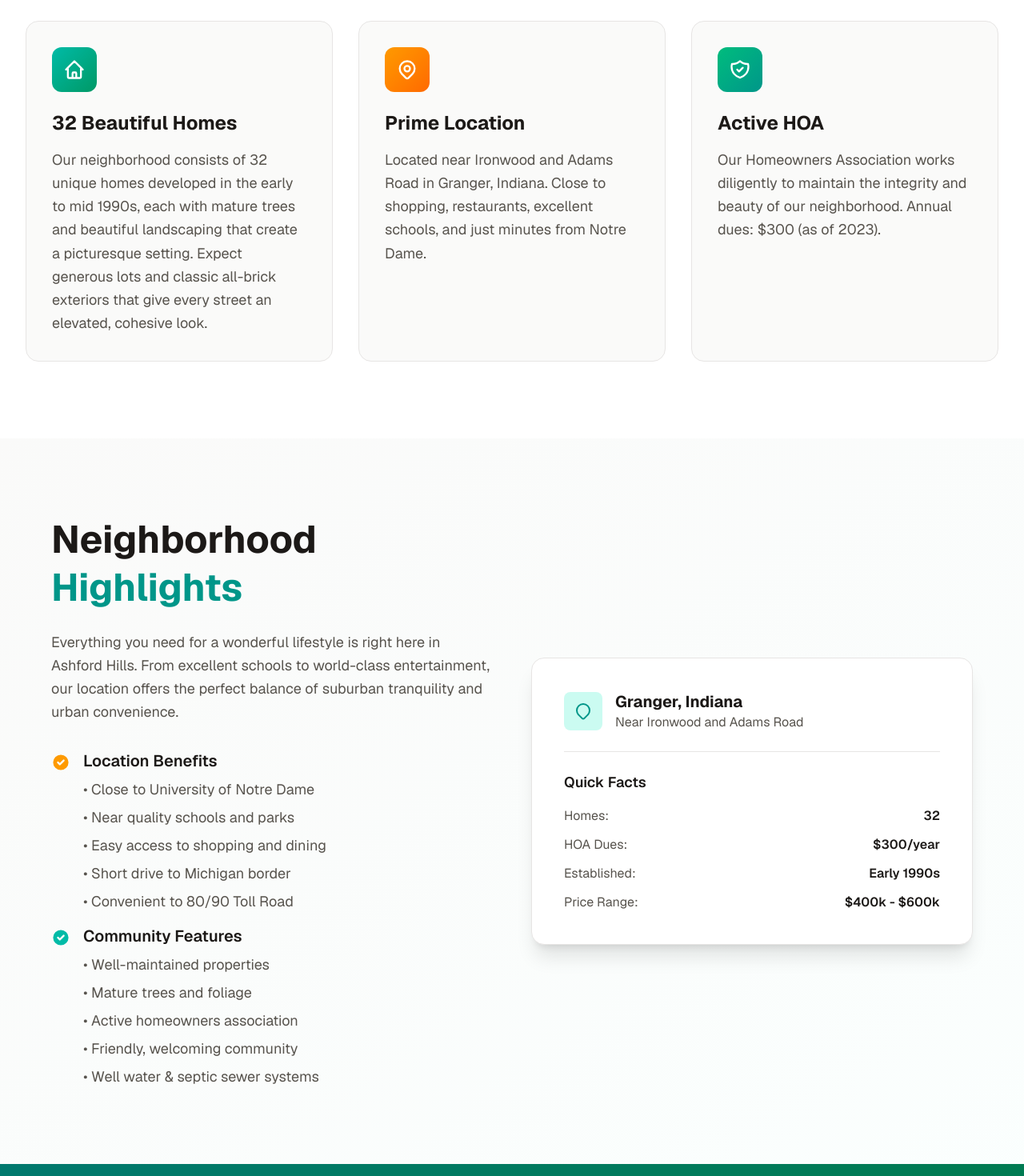
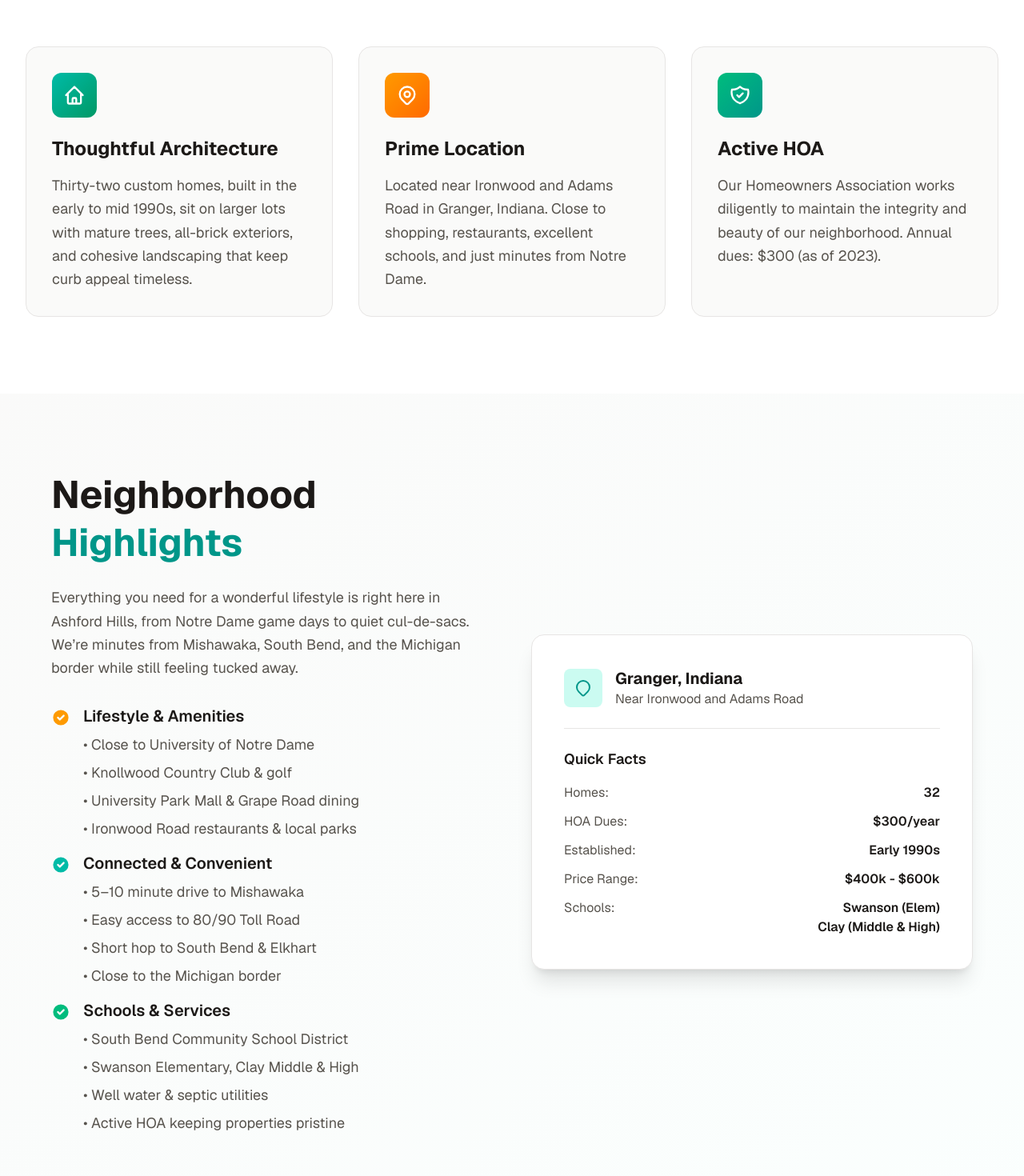
Before and after one commit to kfkkail/ashford-hills, a Next.js app: page / in a window 1280 px wide. Shown: the part 1140-2610 px from the top of the page at 80% size. Built offline with nearby package versions, Linux system fonts and the light colour scheme.

Commit message:
Checkpoint before follow-up message
Co-authored-by: kail.keusch <kail.keusch@trellisconnect.com>

```diff
--- a/app/page.tsx
+++ b/app/page.tsx
@@ -79,7 +79,7 @@ export default function Home() {
               Why Choose <span className="text-teal-600">Ashford Hills</span>?
             </h2>
             <p className="text-xl text-stone-600 max-w-2xl mx-auto leading-relaxed">
-              Discover what makes our neighborhood a special place to call home
+              Part of the Knollwood community in Granger, Ashford Hills pairs quiet streets with easy access to everything nearby.
             </p>
           </div>
 
@@ -90,12 +90,9 @@ export default function Home() {
                   <path strokeLinecap="round" strokeLinejoin="round" strokeWidth={2} d="M3 12l2-2m0 0l7-7 7 7M5 10v10a1 1 0 001 1h3m10-11l2 2m-2-2v10a1 1 0 01-1 1h-3m-6 0a1 1 0 001-1v-4a1 1 0 011-1h2a1 1 0 011 1v4a1 1 0 001 1m-6 0h6" />
                 </svg>
               </div>
-              <h3 className="text-[1.5rem] font-bold mb-4 text-stone-900 leading-tight">32 Beautiful Homes</h3>
+              <h3 className="text-[1.5rem] font-bold mb-4 text-stone-900 leading-tight">Thoughtful Architecture</h3>
               <p className="text-[1.125rem] text-stone-600 leading-relaxed">
-                Our neighborhood consists of 32 unique homes developed in the early to mid 1990s,
-                each with mature trees and beautiful landscaping that create a picturesque setting.
-                Expect generous lots and classic all-brick exteriors that give every street an elevated,
-                cohesive look.
+                Thirty-two custom homes, built in the early to mid 1990s, sit on larger lots with mature trees, all-brick exteriors, and cohesive landscaping that keep curb appeal timeless.
               </p>
             </div>
 
@@ -139,9 +136,7 @@ export default function Home() {
                 Neighborhood <span className="text-teal-600">Highlights</span>
               </h2>
               <p className="text-[1.125rem] text-stone-600 mb-8 leading-relaxed">
-                Everything you need for a wonderful lifestyle is right here in Ashford Hills.
-                From excellent schools to world-class entertainment, our location offers the perfect
-                balance of suburban tranquility and urban convenience.
+                Everything you need for a wonderful lifestyle is right here in Ashford Hills, from Notre Dame game days to quiet cul-de-sacs. We’re minutes from Mishawaka, South Bend, and the Michigan border while still feeling tucked away.
               </p>
               <div className="space-y-4">
                 <div className="flex items-start gap-4">
@@ -149,13 +144,12 @@ export default function Home() {
                     <path fillRule="evenodd" d="M10 18a8 8 0 100-16 8 8 0 000 16zm3.707-9.293a1 1 0 00-1.414-1.414L9 10.586 7.707 9.293a1 1 0 00-1.414 1.414l2 2a1 1 0 001.414 0l4-4z" clipRule="evenodd" />
                   </svg>
                   <div>
-                    <h3 className="text-xl font-semibold mb-2 text-stone-900">Location Benefits</h3>
+                    <h3 className="text-xl font-semibold mb-2 text-stone-900">Lifestyle & Amenities</h3>
                     <ul className="space-y-2 text-[1.125rem] text-stone-600">
                       <li>• Close to University of Notre Dame</li>
-                      <li>• Near quality schools and parks</li>
-                      <li>• Easy access to shopping and dining</li>
-                      <li>• Short drive to Michigan border</li>
-                      <li>• Convenient to 80/90 Toll Road</li>
+                      <li>• Knollwood Country Club & golf</li>
+                      <li>• University Park Mall & Grape Road dining</li>
+                      <li>• Ironwood Road restaurants & local parks</li>
                     </ul>
                   </div>
                 </div>
@@ -164,13 +158,26 @@ export default function Home() {
                     <path fillRule="evenodd" d="M10 18a8 8 0 100-16 8 8 0 000 16zm3.707-9.293a1 1 0 00-1.414-1.414L9 10.586 7.707 9.293a1 1 0 00-1.414 1.414l2 2a1 1 0 001.414 0l4-4z" clipRule="evenodd" />
                   </svg>
                   <div>
-                    <h3 className="text-xl font-semibold mb-2 text-stone-900">Community Features</h3>
+                    <h3 className="text-xl font-semibold mb-2 text-stone-900">Connected & Convenient</h3>
                     <ul className="space-y-2 text-[1.125rem] text-stone-600">
-                      <li>• Well-maintained properties</li>
-                      <li>• Mature trees and foliage</li>
-                      <li>• Active homeowners association</li>
-                      <li>• Friendly, welcoming community</li>
-                      <li>• Well water & septic sewer systems</li>
+                      <li>• 5–10 minute drive to Mishawaka</li>
+                      <li>• Easy access to 80/90 Toll Road</li>
+                      <li>• Short hop to South Bend & Elkhart</li>
+                      <li>• Close to the Michigan border</li>
+                    </ul>
+                  </div>
+                </div>
+                <div className="flex items-start gap-4">
+                  <svg className="w-6 h-6 text-emerald-500 mt-1 flex-shrink-0" fill="currentColor" viewBox="0 0 20 20">
+                    <path fillRule="evenodd" d="M10 18a8 8 0 100-16 8 8 0 000 16zm3.707-9.293a1 1 0 00-1.414-1.414L9 10.586 7.707 9.293a1 1 0 00-1.414 1.414l2 2a1 1 0 001.414 0l4-4z" clipRule="evenodd" />
+                  </svg>
+                  <div>
+                    <h3 className="text-xl font-semibold mb-2 text-stone-900">Schools & Services</h3>
+                    <ul className="space-y-2 text-[1.125rem] text-stone-600">
+                      <li>• South Bend Community School District</li>
+                      <li>• Swanson Elementary, Clay Middle & High</li>
+                      <li>• Well water & septic utilities</li>
+                      <li>• Active HOA keeping properties pristine</li>
                     </ul>
                   </div>
                 </div>
@@ -210,6 +217,10 @@ export default function Home() {
                       <span className="text-stone-600">Price Range:</span>
                       <span className="font-semibold text-stone-900">$400k - $600k</span>
                     </div>
+                    <div className="flex justify-between">
+                      <span className="text-stone-600">Schools:</span>
+                      <span className="font-semibold text-stone-900 text-right">Swanson (Elem)<br />Clay (Middle & High)</span>
+                    </div>
                   </div>
                 </div>
               </div>
```
